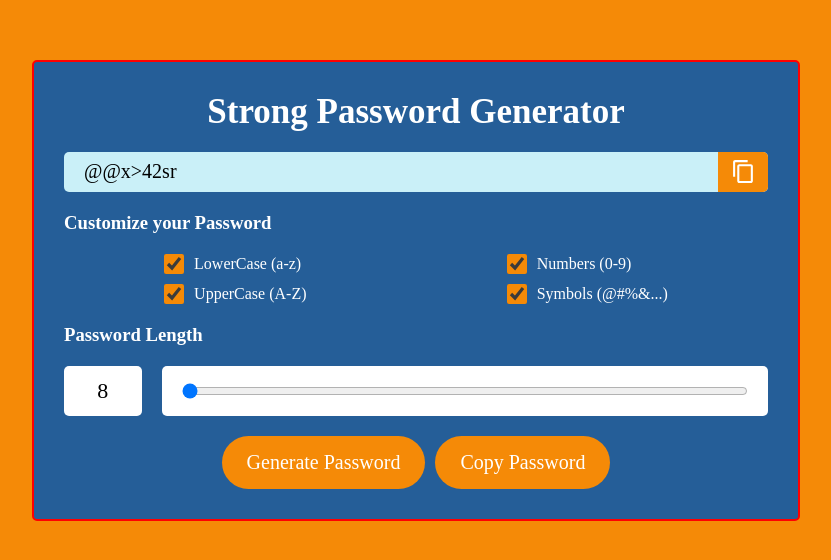
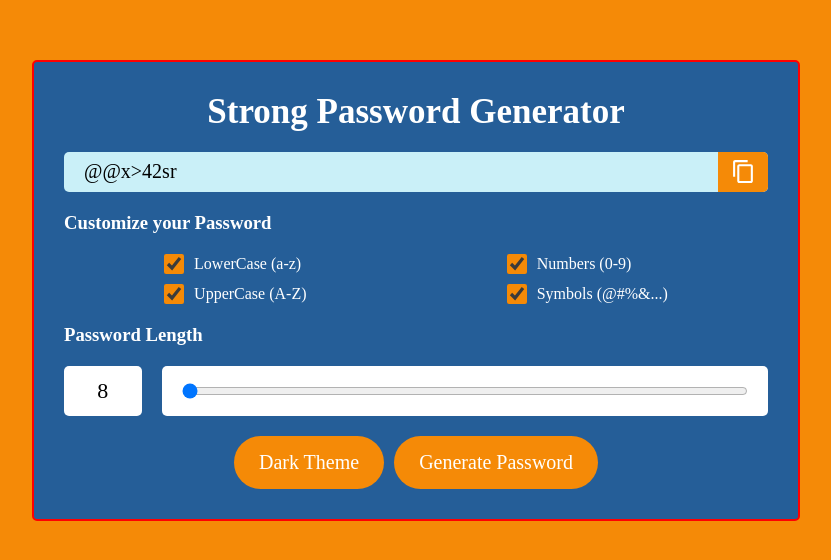
Before and after one commit to Ahsan1086/randompasswordgenerator1, a React (Create React App) app: page / in a window 1280 px wide. Shown: the part 110-670 px from the top of the page, without its empty margins (224-1055 px from the left). Built offline with nearby package versions, Linux system fonts and the light colour scheme.

Commit message:
Update PasswordGenerator.jsx

```diff
--- a/src/Components/PasswordGenerator.jsx
+++ b/src/Components/PasswordGenerator.jsx
@@ -20,6 +20,8 @@ export default function PasswordGenerator() {
     const [symbols,setsymbols]=useState(true)
     const [pwdlength,setpwdlength]=useState("8")
     const [selectedChoices,setselectedChoices]=useState(['lowercase','uppercase','symbols','numbers'])
+    const [theme,settheme]=useState("Dark Theme")
+    const [themeclass,setthemeclass]=useState("light-theme")
 
     function generatePassword(){
         let characterList=''
@@ -50,8 +52,8 @@ export default function PasswordGenerator() {
     //     navigator.clipboard.writeText(password);
     // })}
     const copyPassword =async () => {
-        const copiedText= await navigator.clipboard.readText();
-        if(password.length && copiedText!==password){
+        // const copiedText= await navigator.clipboard.readText();
+        // if(password.length && copiedText!==password){
             navigator.clipboard.writeText(password)
             toast.success('Password copied to clipboard', {
                 position: "top-center",
@@ -63,7 +65,7 @@ export default function PasswordGenerator() {
                 progress: undefined,
                 theme: "light",
                 });
-        }
+        // }
     }
 
     // useEffect(()=>{
@@ -87,6 +89,24 @@ export default function PasswordGenerator() {
         setselectedChoices(tempChoices)
 
     }
+    function changeTheme(){
+        if(themeclass==="light-theme"){
+            setthemeclass("dark-theme")
+            // document.querySelector("body").className="dark-theme";
+            settheme("Light Theme")
+
+        }else{
+            setthemeclass("light-theme")
+            settheme("Dark Theme")
+            // document.querySelector("body").className="light-theme";
+        }
+
+    }
+
+
+    useEffect(()=>{
+        document.querySelector("body").className=themeclass;
+    },[theme])
 
   return (
     <>
@@ -142,8 +162,8 @@ export default function PasswordGenerator() {
         </div>
 
         <div className="buttons">
+            <button type="button" onClick={changeTheme}>{theme}</button>
             <button type="button" onClick={generatePassword}>Generate Password</button>
-            <button type="button" onClick={copyPassword}>Copy Password</button>
         </div>
       </div>
       <ToastContainer />
```
